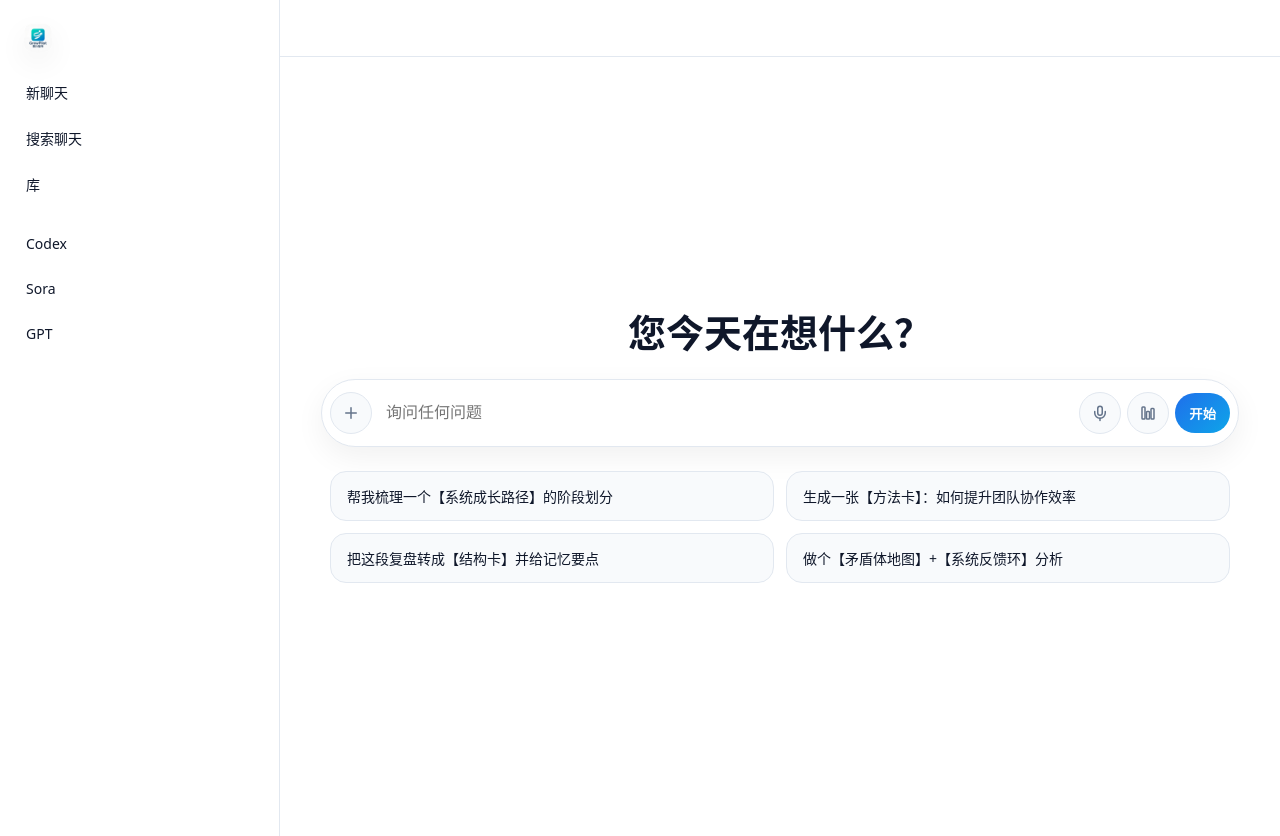
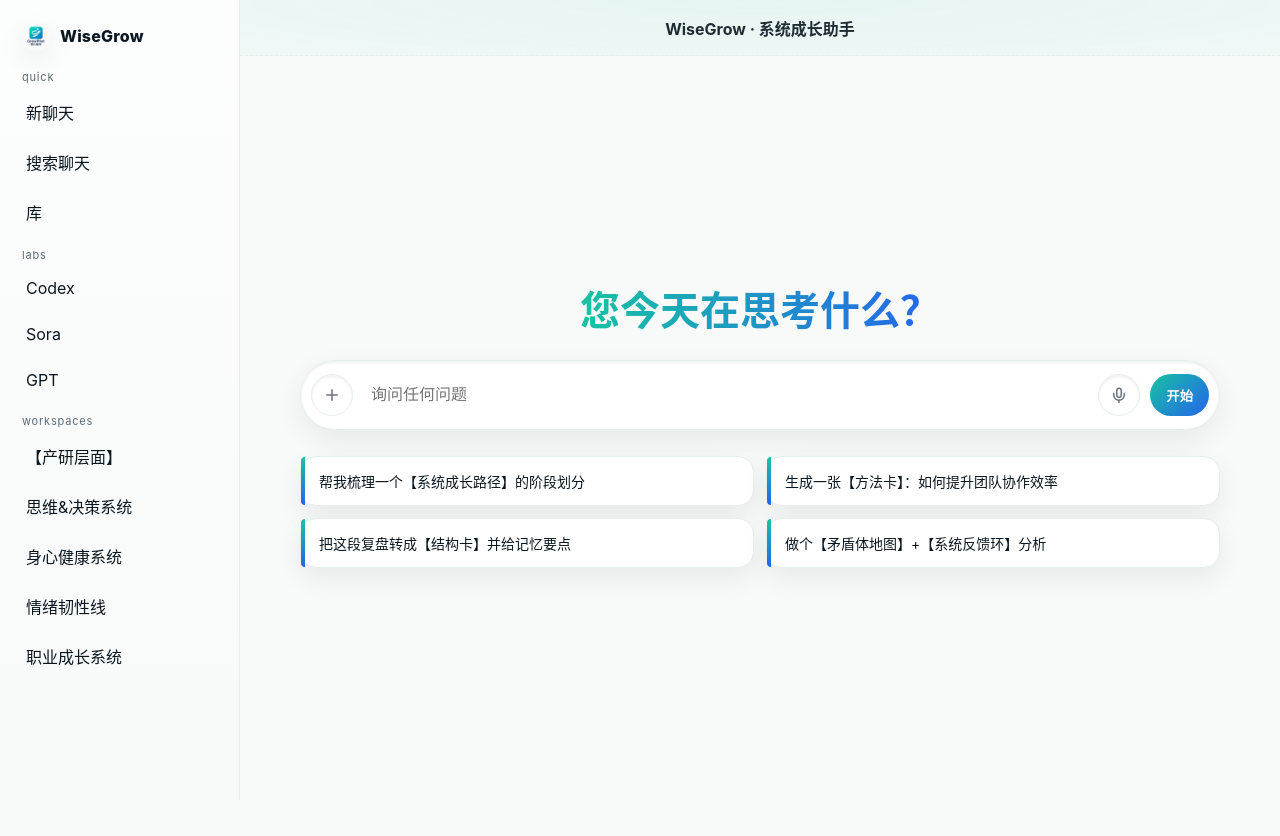
Before and after one commit to JohnJia21/notion-wisegrow-pages, a website: page index.html in a window 1280 px wide. After the commit the page ends 800 px from the top, so only its background shows below. Drawn offline with Linux system fonts and the light colour scheme.

Commit message:
Update index.html

```diff
--- a/index.html
+++ b/index.html
@@ -1,238 +1,179 @@
 <!doctype html>
 <html lang="zh-CN">
 <head>
-  <meta charset="utf-8" />
-  <meta name="viewport" content="width=device-width, initial-scale=1" />
-  <title>GrowWise</title>
-  <meta name="color-scheme" content="light dark" />
+  <meta charset="utf-8"/>
+  <meta name="viewport" content="width=device-width,initial-scale=1"/>
+  <title>WiseGrow · 系统成长助手</title>
+  <meta name="color-scheme" content="light dark"/>
   <style>
     :root{
-      --bg: #ffffff;
-      --text: #0f172a;          /* slate-900 */
-      --muted:#64748b;          /* slate-500 */
-      --border:#e2e8f0;         /* slate-200 */
-      --brand:#1f6feb;          /* brand primary */
-      --brand-2:#0ea5e9;        /* accent */
-      --card:#f8fafc;           /* slate-50 */
-      --shadow: 0 10px 30px rgba(2, 6, 23, .06);
-      --radius: 16px;
+      --bg:#f7faf9;           /* 更明亮的底色 */
+      --text:#0b1720;
+      --muted:#5b6b73;
+      --border:#e6eeeb;
+      --card:#ffffff;
+      --brand1:#17c3a2;       /* 青绿 */
+      --brand2:#2563eb;       /* 靛蓝 */
+      --accent:#10b981;
+      --radius:18px;
+      --shadow:0 10px 28px rgba(3,18,7,.07);
+      --inset: inset 0 2px 3px rgba(0,0,0,.06), inset 0 -2px 3px rgba(255,255,255,.8);
     }
     @media (prefers-color-scheme: dark){
       :root{
-        --bg:#0b1220;
-        --text:#e5e7eb;
-        --muted:#a1a1aa;
-        --border:#1f2937;
-        --card:#0f172a;
-        --shadow: 0 10px 30px rgba(0, 0, 0, .35);
+        --bg:#0c1215;
+        --text:#e7ecef;
+        --muted:#96a2a8;
+        --border:#182024;
+        --card:#0f161a;
+        --shadow:0 10px 30px rgba(0,0,0,.35);
+        --inset: inset 0 2px 3px rgba(0,0,0,.5), inset 0 -2px 3px rgba(255,255,255,.05);
       }
     }
-    html,body{height:100%;}
+    *{box-sizing:border-box}
+    html,body{height:100%}
     body{
-      margin:0;
-      background: var(--bg);
-      color: var(--text);
-      font-family: ui-sans-serif, system-ui, -apple-system, "Segoe UI", Roboto, "Helvetica Neue", "PingFang SC", "Noto Sans CJK SC","Microsoft YaHei", Arial, "Apple Color Emoji","Segoe UI Emoji";
-      -webkit-font-smoothing: antialiased;
-      -moz-osx-font-smoothing: grayscale;
+      margin:0;background:var(--bg);color:var(--text);
+      font-family: ui-sans-serif, -apple-system, "Segoe UI", Roboto, "PingFang SC","Noto Sans CJK SC","Microsoft YaHei", Arial;
     }
 
     /* ===== Layout ===== */
-    .app{
-      display:grid;
-      grid-template-columns: 280px 1fr;
-      min-height:100dvh;
+    .app{display:grid;grid-template-columns: 240px 1fr;min-height:100dvh}
+    .sidebar{
+      padding:16px 14px;border-right:1px solid var(--border);
+      background: linear-gradient(180deg, rgba(255,255,255,.7), rgba(255,255,255,0));
     }
-    .sidebar{
-      border-right:1px solid var(--border);
-      padding:18px 14px;
-      position:sticky;
-      top:0;
-      height:100dvh;
-      overflow:auto;
+    .brand{
+      display:flex;align-items:center;gap:10px;padding:6px 8px;border-radius:12px;
     }
-    .logoRow{
-      display:flex; align-items:center; gap:10px;
-      padding:6px 10px; border-radius:12px;
+    .brand img{width:28px;height:28px;border-radius:10px;box-shadow:var(--shadow)}
+    .brand .name{font-weight:800;letter-spacing:.2px}
+    .groupTitle{
+      margin:14px 8px 6px;font-size:11px;color:var(--muted);text-transform: lowercase;
+      letter-spacing:.8px;
     }
-    .logoRow img{
-      width:28px; height:28px; border-radius:8px;
-      box-shadow: var(--shadow);
+    .nav{display:grid;gap:6px}
+    .nav a{
+      display:flex;align-items:center;gap:10px;padding:10px 12px;border-radius:12px;
+      text-decoration:none;color:var(--text)
     }
-    .logoText{
-      font-weight:700; letter-spacing:.2px;
+    .nav a:hover{background:var(--card);box-shadow:var(--shadow)}
+    .main{display:flex;flex-direction:column;min-height:100dvh}
+    .topbar{
+      height:56px;display:flex;align-items:center;justify-content:center;
+      border-bottom:1px dashed var(--border);
+      background: radial-gradient(1200px 120px at 50% 0%, rgba(23,195,162,.08), transparent);
     }
-    .nav{
-      margin-top:14px;
-      display:grid; gap:6px;
-    }
-    .nav a{
-      text-decoration:none; color:var(--text);
-      padding:10px 12px; border-radius:12px;
-      display:flex; align-items:center; gap:10px;
-    }
-    .nav a:hover{ background: var(--card); }
-    .nav .label{ flex:1; font-size:14px; }
+    .title{font-weight:700;opacity:.9}
+    .stage{flex:1;display:flex;align-items:center;justify-content:center;padding:48px 16px}
+    .center{width:min(920px,92vw);display:flex;flex-direction:column;align-items:center;gap:26px}
 
-    .main{
-      display:flex; flex-direction:column; min-height:100dvh;
-    }
-    .topbar{
-      height:56px; display:flex; align-items:center; justify-content:center;
-      border-bottom:1px solid var(--border);
-    }
-    .title{
-      font-size:22px; font-weight:600;
-      letter-spacing:.2px;
-    }
-    .stage{
-      flex:1; display:flex; align-items:center; justify-content:center;
-      padding:40px 16px;
-    }
-    .center{
-      width:min(900px, 92vw);
-      display:flex; flex-direction:column; align-items:center; gap:24px;
-    }
+    /* ===== Hero ===== */
     .hero{
-      font-size:38px; font-weight:700; text-align:center; line-height:1.2;
+      font-size:40px;font-weight:800;text-align:center;line-height:1.15;
+      background: linear-gradient(90deg, var(--brand1), var(--brand2));
+      -webkit-background-clip:text;background-clip:text;color:transparent;
     }
 
-    /* ===== Search Bar ===== */
+    /* ===== Ask Bar (与 ChatGPT 区分的浅浮雕风) ===== */
     .ask{
-      width:100%;
-      display:flex; align-items:center; gap:10px;
-      background:var(--bg);
-      border:1px solid var(--border);
-      border-radius:40px;
-      box-shadow: var(--shadow);
-      padding:8px;
+      width:100%;display:flex;align-items:center;gap:10px;padding:10px;
+      border-radius:48px;background:var(--card);box-shadow: var(--shadow), var(--inset);border:1px solid var(--border);
     }
-    .plus{
-      width:40px; height:40px; border-radius:50%;
-      display:grid; place-items:center; border:1px solid var(--border);
-      background:var(--card);
+    .pill{
+      width:42px;height:42px;border-radius:50%;display:grid;place-items:center;
+      background:linear-gradient(180deg,#fff,rgba(255,255,255,0));
+      border:1px solid var(--border);box-shadow: var(--inset);
       cursor:pointer;
     }
-    .inputWrap{
-      flex:1; display:flex; align-items:center; gap:10px;
-      border-radius:28px; padding:0 6px 0 2px;
-    }
+    .inputWrap{flex:1;display:flex;align-items:center;padding:0 6px}
     input[type="text"]{
-      flex:1; height:48px; border:none; outline:none;
-      background:transparent; color:var(--text);
-      font-size:16px;
-    }
-    .actions{
-      display:flex; align-items:center; gap:6px;
-    }
-    .chip{
-      width:40px; height:40px; border-radius:50%;
-      display:grid; place-items:center; border:1px solid var(--border);
-      background:var(--card); cursor:pointer;
+      flex:1;height:48px;border:none;outline:none;background:transparent;color:var(--text);font-size:16px;
     }
     .go{
-      height:40px; padding:0 14px; border-radius:20px; border:none;
-      background:linear-gradient(135deg, var(--brand), var(--brand-2));
-      color:white; font-weight:600; cursor:pointer;
+      height:42px;padding:0 16px;border:none;border-radius:21px;color:#fff;cursor:pointer;
+      background:linear-gradient(135deg,var(--brand1),var(--brand2));font-weight:700;
     }
 
-    /* ===== Example grid ===== */
-    .examples{
-      width:100%; display:grid; gap:12px;
-      grid-template-columns: repeat(2, 1fr);
+    /* ===== Example grid（左色条区分） ===== */
+    .examples{width:100%;display:grid;gap:12px;grid-template-columns:repeat(2,1fr)}
+    .ex{
+      position:relative;padding:14px 16px 14px 18px;border-radius:16px;background:var(--card);
+      border:1px solid var(--border);box-shadow:var(--shadow);font-size:14px;
     }
-    .ex{
-      border:1px solid var(--border);
-      background:var(--card);
-      padding:14px 16px; border-radius:16px;
-      font-size:14px;
+    .ex::before{
+      content:"";position:absolute;left:0;top:0;bottom:0;width:4px;border-radius:16px 0 0 16px;
+      background:linear-gradient(180deg,var(--brand1),var(--brand2));
     }
 
-    /* ===== Responsive ===== */
-    @media (max-width: 1024px){
-      .app{ grid-template-columns: 0 1fr; }
-      .sidebar{ display:none; }
-      .hero{ font-size:32px; }
-    }
-    @media (max-width: 640px){
-      .hero{ font-size:26px; }
-      .examples{ grid-template-columns: 1fr; }
-    }
-
-    /* subtle icon styles */
-    svg{ width:18px; height:18px; color:var(--muted); }
+    @media (max-width:1024px){.app{grid-template-columns:0 1fr}.sidebar{display:none}.hero{font-size:34px}}
+    @media (max-width:640px){.hero{font-size:26px}.examples{grid-template-columns:1fr}}
   </style>
 </head>
 <body>
 <div class="app">
-  <!-- ===== Sidebar ===== -->
+  <!-- Sidebar -->
   <aside class="sidebar">
-    <div class="logoRow">
-      <img src="logo.png" alt="" />
+    <div class="brand">
+      <img src="logo.png" alt="WiseGrow logo"/>
+      <div class="name">WiseGrow</div>
     </div>
 
-    <nav class="nav" aria-label="primary">
-      <a href="#">
-        <span class="label">新聊天</span>
-      </a>
-      <a href="#"><span class="label">搜索聊天</span></a>
-      <a href="#"><span class="label">库</span></a>
+    <div class="groupTitle">quick</div>
+    <nav class="nav">
+      <a href="#"><span>新聊天</span></a>
+      <a href="#"><span>搜索聊天</span></a>
+      <a href="#"><span>库</span></a>
+    </nav>
 
-      <div style="height:8px"></div>
-      <a href="#"><span class="label">Codex</span></a>
-      <a href="#"><span class="label">Sora</span></a>
-      <a href="#"><span class="label">GPT</span></a>
+    <div class="groupTitle">labs</div>
+    <nav class="nav">
+      <a href="#"><span>Codex</span></a>
+      <a href="#"><span>Sora</span></a>
+      <a href="#"><span>GPT</span></a>
+    </nav>
 
-      <div style="height:8px"></div>
+    <div class="groupTitle">workspaces</div>
+    <nav class="nav">
+      <a href="#"><span>【产研层面】</span></a>
+      <a href="#"><span>思维&决策系统</span></a>
+      <a href="#"><span>身心健康系统</span></a>
+      <a href="#"><span>情绪韧性线</span></a>
+      <a href="#"><span>职业成长系统</span></a>
     </nav>
   </aside>
 
-  <!-- ===== Main ===== -->
+  <!-- Main -->
   <main class="main">
     <div class="topbar">
-      <div class="title"></div>
+      <div class="title">WiseGrow · 系统成长助手</div>
     </div>
 
     <section class="stage">
       <div class="center">
-        <div class="hero">您今天在想什么？</div>
+        <div class="hero">您今天在思考什么？</div>
 
-        <!-- Ask bar -->
         <form class="ask" id="askForm" autocomplete="off">
-          <div class="plus" title="新建">
-            <!-- plus icon -->
-            <svg viewBox="0 0 24 24" fill="none" stroke="currentColor">
-              <path d="M12 5v14M5 12h14" stroke-width="2" stroke-linecap="round"/>
+          <div class="pill" title="新建">
+            <svg viewBox="0 0 24 24" width="18" height="18" fill="none" stroke="#6b7280" stroke-width="2"><path d="M12 5v14M5 12h14" stroke-linecap="round"/></svg>
+          </div>
+
+          <div class="inputWrap">
+            <input id="q" type="text" placeholder="询问任何问题" aria-label="输入你的问题"/>
+          </div>
+
+          <div class="pill" title="语音">
+            <svg viewBox="0 0 24 24" width="18" height="18" fill="none" stroke="#6b7280" stroke-width="2">
+              <path d="M12 3a3 3 0 0 1 3 3v6a3 3 0 1 1-6 0V6a3 3 0 0 1 3-3z"/>
+              <path d="M19 10v2a7 7 0 0 1-14 0v-2" stroke-linecap="round"/>
+              <path d="M12 19v3" stroke-linecap="round"/>
             </svg>
           </div>
 
-          <div class="inputWrap">
-            <input id="q" type="text" placeholder="询问任何问题" aria-label="输入你的问题" />
-          </div>
-
-          <div class="actions">
-            <!-- mic -->
-            <div class="chip" title="语音">
-              <svg viewBox="0 0 24 24" fill="none" stroke="currentColor">
-                <path d="M12 3a3 3 0 0 1 3 3v6a3 3 0 1 1-6 0V6a3 3 0 0 1 3-3z" stroke-width="2"/>
-                <path d="M19 10v2a7 7 0 0 1-14 0v-2" stroke-width="2" stroke-linecap="round"/>
-                <path d="M12 19v3" stroke-width="2" stroke-linecap="round"/>
-              </svg>
-            </div>
-            <!-- equalizer -->
-            <div class="chip" title="调参">
-              <svg viewBox="0 0 24 24" fill="none" stroke="currentColor">
-                <rect x="4" y="4" width="4" height="16" rx="1" stroke-width="2"/>
-                <rect x="10" y="10" width="4" height="10" rx="1" stroke-width="2"/>
-                <rect x="16" y="6" width="4" height="14" rx="1" stroke-width="2"/>
-              </svg>
-            </div>
-            <button class="go" type="submit">开始</button>
-          </div>
+          <button class="go" type="submit">开始</button>
         </form>
 
-        <!-- Example prompts -->
-        <div class="examples" aria-label="examples">
+        <div class="examples">
           <div class="ex">帮我梳理一个【系统成长路径】的阶段划分</div>
           <div class="ex">生成一张【方法卡】：如何提升团队协作效率</div>
           <div class="ex">把这段复盘转成【结构卡】并给记忆要点</div>
@@ -244,19 +185,18 @@
 </div>
 
 <script>
-  // 简单交互：提交后跳到一个占位地址
+  // 提交占位逻辑：替换为你的后端或路由
   document.getElementById('askForm').addEventListener('submit', function(e){
     e.preventDefault();
     const q = (document.getElementById('q').value || '').trim();
     if(!q){ document.getElementById('q').focus(); return; }
-    // 这里替换为你的对话页面路由或 API
-    alert('你问了：' + q + '\n（在这里对接你的对话后端/新页面）');
+    alert('WiseGrow 收到问题：' + q + '\n（这里接入你的对话接口或跳转至 /chat ）');
   });
 
-  // 示例卡片点击 -> 填入输入框
+  // 示例点击填充
   document.querySelectorAll('.ex').forEach(el=>{
     el.style.cursor='pointer';
-    el.addEventListener('click', ()=>{
+    el.addEventListener('click',()=>{
       document.getElementById('q').value = el.textContent.trim();
       document.getElementById('q').focus();
     });
```
